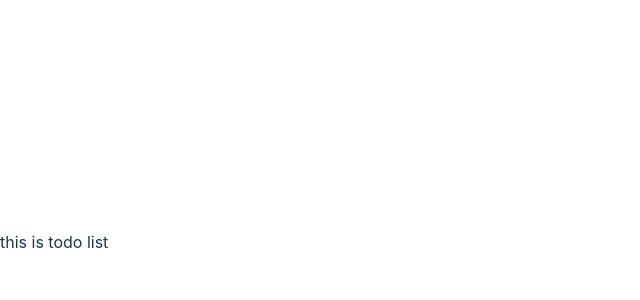
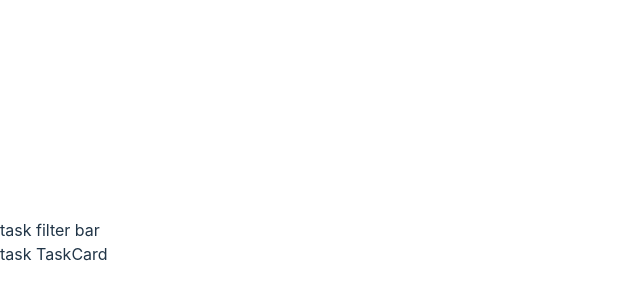
Before and after one commit to AscariA10/todo-list, a React (Vite) app: page / in a window 1280 px wide. Shown: the part 158-458 px from the top of the page, without its empty margins (0-640 px from the left). Built offline with nearby package versions, Linux system fonts and the light colour scheme.

Commit message:
add some components

```diff
--- a/src/App.tsx
+++ b/src/App.tsx
@@ -1,5 +1,13 @@
+import { TaskCard } from "./components/task-card/TaskCard";
+import { FilterBar } from "./components/filter-bar/FilterBar";
+
 function App() {
-   return <div>this is todo list</div>;
+   return (
+      <>
+         <FilterBar />
+         <TaskCard />
+      </>
+   );
 }
 
 export default App;
--- /dev/null
+++ b/src/components/filter-bar/FilterBar.tsx
@@ -0,0 +1,3 @@
+export const FilterBar: React.FC = () => {
+   return <div>task filter bar</div>;
+};
--- /dev/null
+++ b/src/components/task-card/TaskCard.tsx
@@ -0,0 +1,3 @@
+export const TaskCard: React.FC = () => {
+   return <div>task TaskCard</div>;
+};
```
Also changed, not shown: src/interfaces/components-int.ts (added, +24 -0 lines), src/components/filter-bar/FilterBar.styled.ts (added), src/components/task-card/TaskCard.styled.ts (added).
